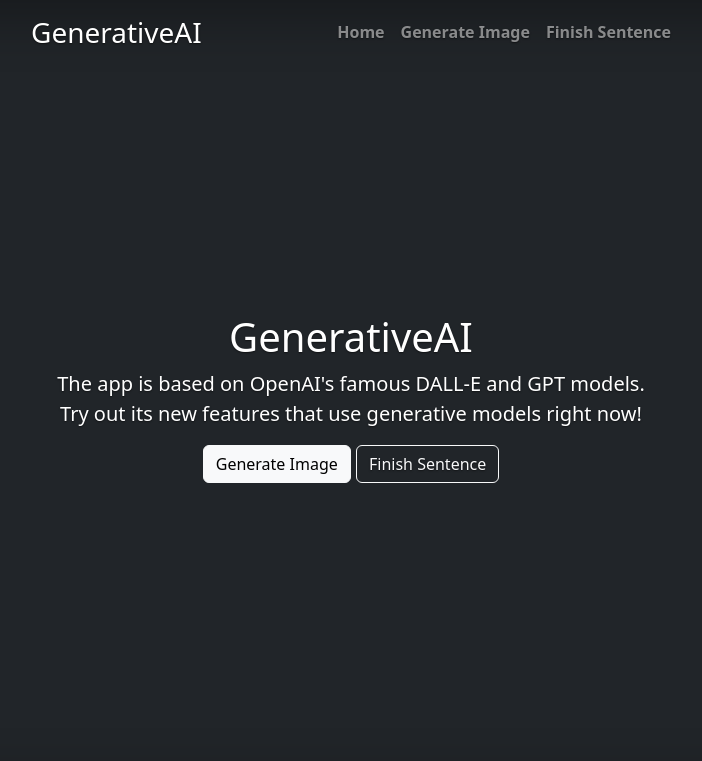
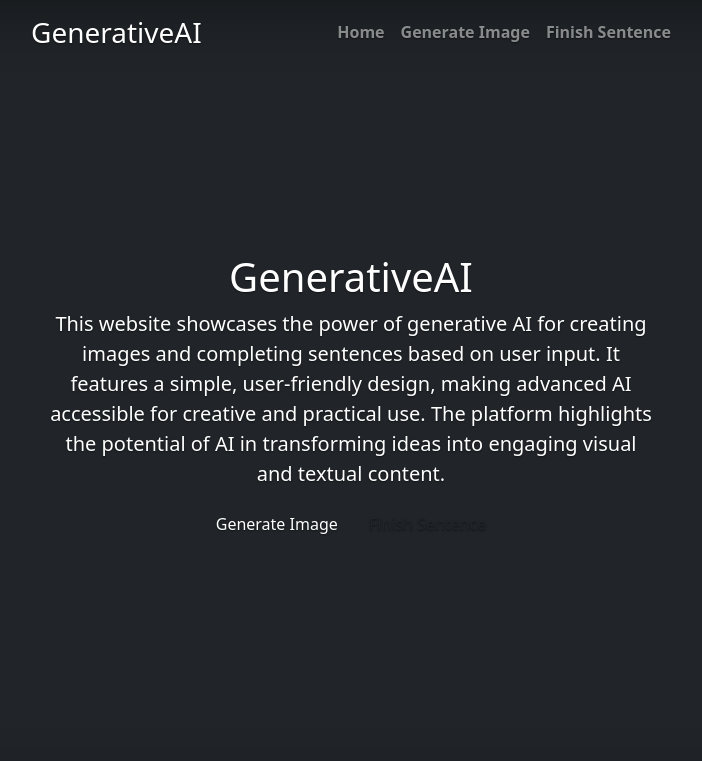
Before and after one commit to pinkozz/generate-ai, a Python web app: template templates/main.html in a window 1280 px wide. Shown: the top 761 px of the page, without its empty margins (289-991 px from the left). Run offline with Jinja, Linux system fonts and the light colour scheme; the template is opened without the code that fills it, so the values that code supplies are empty.

Commit message:
Change styling

```diff
--- a/templates/main.html
+++ b/templates/main.html
@@ -7,9 +7,9 @@
 
 {% block main %}
 <h1>GenerativeAI</h1>
-<p class="lead">The app is based on OpenAI's famous DALL-E and GPT models. Try out its new features that use generative models right now!</p>
+<p class="lead">This website showcases the power of generative AI for creating images and completing sentences based on user input. It features a simple, user-friendly design, making advanced AI accessible for creative and practical use. The platform highlights the potential of AI in transforming ideas into engaging visual and textual content.</p>
 <p class="lead">
-	<a href="/generate-image" class="btn btn-light">Generate Image</a>
-	<a href="/finish-sentence" class="btn btn-outline-light">Finish Sentence</a>
+	<a href="/generate-image" class="btn btn-dark">Generate Image</a>
+	<a href="/finish-sentence" class="btn btn-outline-dark">Finish Sentence</a>
 </p>
 {% endblock %}
```
